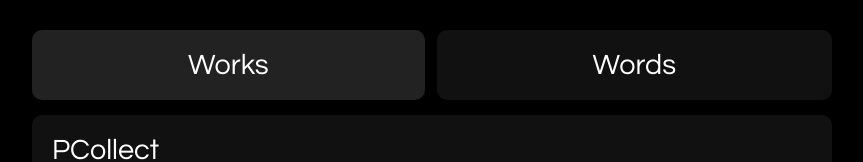
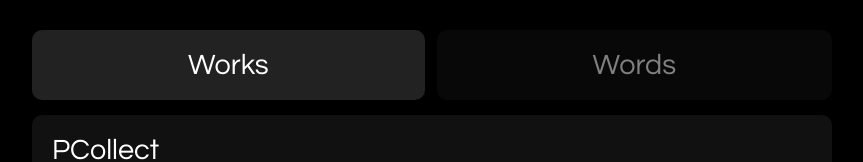
Before and after one commit to lostvoicebox/lostvoicebox.github.io, a plain HTML site: page index.html in a window 1280 px wide. Shown: the top 162 px of the page, without its empty margins (208-1071 px from the left). Drawn offline with Linux system fonts and the light colour scheme.

Commit message:
Update index.html

```diff
--- a/index.html
+++ b/index.html
@@ -44,6 +44,11 @@
             display: flex;
             justify-content: center;
             align-items: center;
+        }
+        .selection-option[disabled] {
+            opacity: 0.5;
+            pointer-events: none;
+            cursor: not-allowed;
         }
         .selection-option:first-child {
             margin-right: 6px;
@@ -175,7 +180,7 @@
 <body>
     <div class="selection-box">
         <div class="selection-option" id="codeTab">Works</div>
-        <div class="selection-option" id="writingTab">Words</div>
+        <div class="selection-option" id="writingTab" disabled>Words</div>
     </div>
     <div class="container" id="contentContainer"></div>
     <div id="myModal" class="modal">
```
